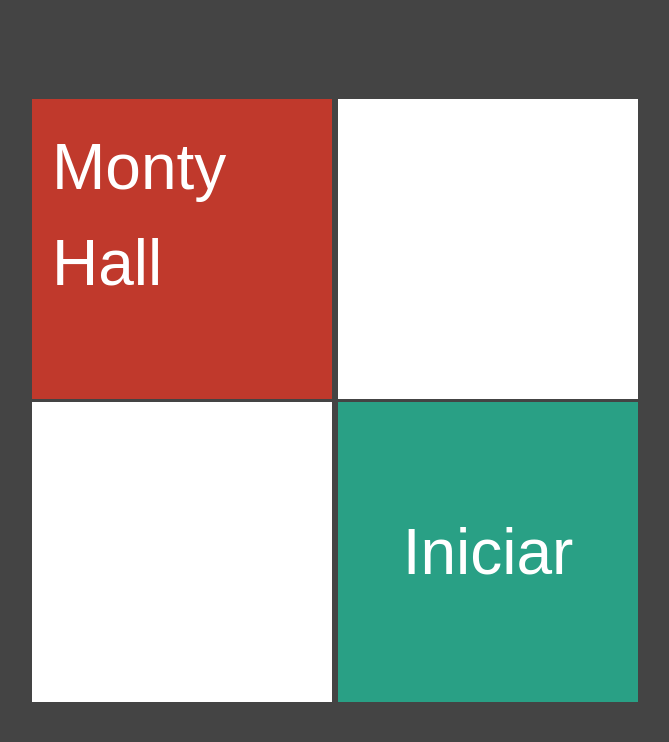
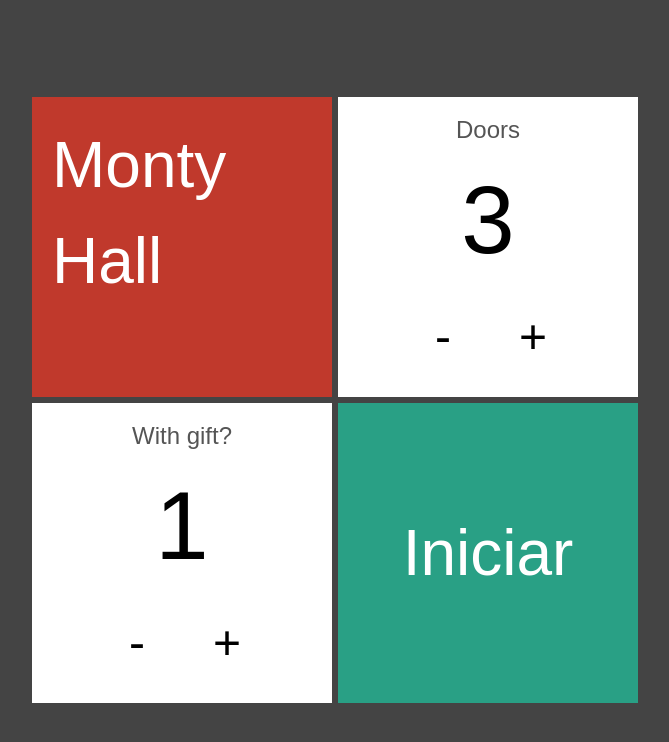
Before and after one commit to FelipeEnne/winningDoor, a Next.js app: page / in a window 1280 px wide. Shown: the top 742 px of the page, without its empty margins (305-974 px from the left). Built offline with nearby package versions, Linux system fonts and the light colour scheme.

Commit message:
Complete

```diff
--- a/src/app/Page.module.css
+++ b/src/app/Page.module.css
@@ -1,8 +1,13 @@
 .form {
   display: flex;
+  flex-direction: column;
   justify-content: center;
   align-items: center;
   height: 100vh;
+}
+
+.form > div{
+  display: flex;
 }
 
 .link {
@@ -13,4 +18,5 @@
   margin: 0;
   height: 260px;
   width: 260px;
+  cursor: pointer;
 }
--- a/src/app/game/[doors]/[withGift]/page.tsx
+++ b/src/app/game/[doors]/[withGift]/page.tsx
@@ -27,6 +27,10 @@ export default function Home() {
     createDoor(doorsParams, withGiftParams)
   );
 
+  const qtdValidDoors = doorsParams >= 3 && doorsParams <= 100;
+  const qtdValidGift = withGiftParams >= 1 && withGiftParams < doorsParams;
+  const [valid] = useState(qtdValidDoors && qtdValidGift);
+
   function rederDoors() {
     return doors.map((door) => {
       return (
@@ -41,7 +45,9 @@ export default function Home() {
 
   return (
     <div id={styles.game}>
-      <div className={styles.doors}>{rederDoors()}</div>
+      <div className={styles.doors}>
+        {valid ? rederDoors() : <h1>Invalid game</h1>}
+      </div>
       <div className={styles.buttons}>
         <Link href="/">
           <button>Restart game</button>
--- a/src/app/page.tsx
+++ b/src/app/page.tsx
@@ -2,21 +2,38 @@
 
 import styles from "./Page.module.css";
 import Card from "@/components/Card/card";
+import NumberInput from "@/components/NumberInput/NumberInput";
 import Link from "next/link";
+import { useState } from "react";
 
 export default function Home() {
+  const [numberDoors, setNumberDoors] = useState(3);
+  const [withGift, setWithGift] = useState(1);
+
   return (
     <div className={styles.form}>
       <div className="">
         <Card bgcolor="#c0392c">
           <h1>Monty Hall</h1>
         </Card>
-        <Card></Card>
+        <Card>
+          <NumberInput
+            text="Doors"
+            value={numberDoors}
+            onChange={(c) => setNumberDoors(c)}
+          />
+        </Card>
       </div>
       <div className="">
-        <Card></Card>
+        <Card>
+          <NumberInput
+            text="With gift?"
+            value={withGift}
+            onChange={(c) => setWithGift(c)}
+          />
+        </Card>
         <Card bgcolor="#29a085">
-          <Link href={`/game/4/2`}>
+          <Link href={`/game/${numberDoors}/${withGift}`}>
             <h2 className={styles.link}>Iniciar</h2>
           </Link>
         </Card>
--- a/src/components/Card/card.tsx
+++ b/src/components/Card/card.tsx
@@ -2,7 +2,7 @@ import styles from "./Card.module.css";
 
 interface CardProps {
   bgcolor?: string;
-  children?: any;
+  children?: React.ReactNode;
 }
 
 export default function Card(props: CardProps) {
--- /dev/null
+++ b/src/components/NumberInput/NumberInput.module.css
@@ -0,0 +1,32 @@
+.numberInput {
+  display: flex;
+  flex:1;
+  color: #000;
+  flex-direction: column;
+  align-items: center;
+  justify-content: center;
+}
+
+.text {
+  color: #555;
+  font-size: 1.5rem;
+}
+
+.value {
+  font-size: 6rem;
+}
+
+.btns {
+  display: flex;
+}
+
+.btn {
+  display: flex;
+  align-items: center;
+  justify-content: center;
+  font-size: 3rem;
+  height: 80px;
+  width: 80px;
+  margin: 5px;
+  boder: none;
+}
--- /dev/null
+++ b/src/components/NumberInput/NumberInput.tsx
@@ -0,0 +1,27 @@
+import styles from "./NumberInput.module.css";
+
+interface NumberInputProps {
+  text: string;
+  value: number;
+  onChange: (newValue: number) => void;
+}
+
+export default function NumberInput(props: NumberInputProps) {
+  const dec = () => props.onChange(props.value - 1);
+  const inc = () => props.onChange(props.value + 1);
+
+  return (
+    <div className={styles.numberInput}>
+      <span className={styles.text}>{props.text}</span>
+      <span className={styles.value}>{props.value}</span>
+      <div className={styles.btns}>
+        <div className={styles.btn} onClick={dec}>
+          -
+        </div>
+        <div className={styles.btn} onClick={inc}>
+          +
+        </div>
+      </div>
+    </div>
+  );
+}
```
